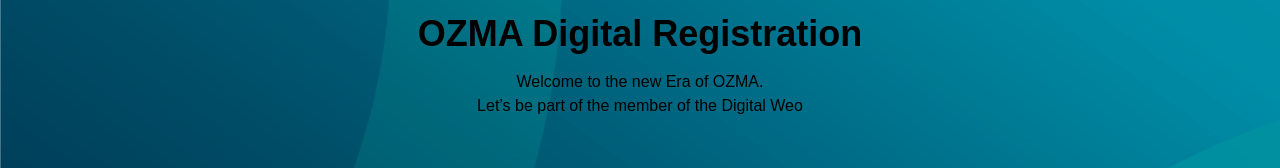
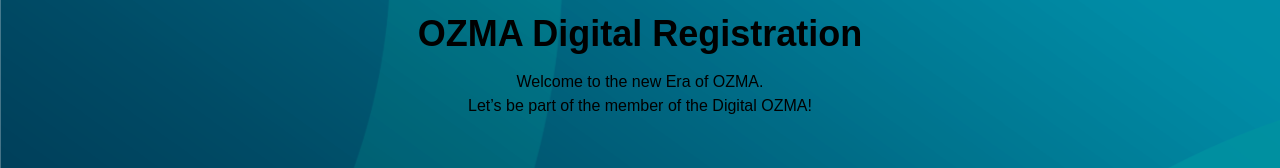
Before and after one commit to FasalMohammadh/Ozma_frontend_js, a React (Create React App) app: page / in a window 1280 px wide. Shown: the part 188-356 px from the top of the page. Built offline with nearby package versions, Linux system fonts and the light colour scheme.

Commit message:
new added

```diff
--- a/src/Page/Welcome/index.jsx
+++ b/src/Page/Welcome/index.jsx
@@ -18,7 +18,7 @@ const Welcome = () => {
       <span>
         Welcome to the new Era of OZMA.
         <br />
-        Let’s be part of the member of the Digital Weo
+        Let’s be part of the member of the Digital OZMA!
       </span>
       <Button
         aria-label='Get Start'
```
Also changed, not shown: 8 other files (tests, documents, lock files or other folders).
